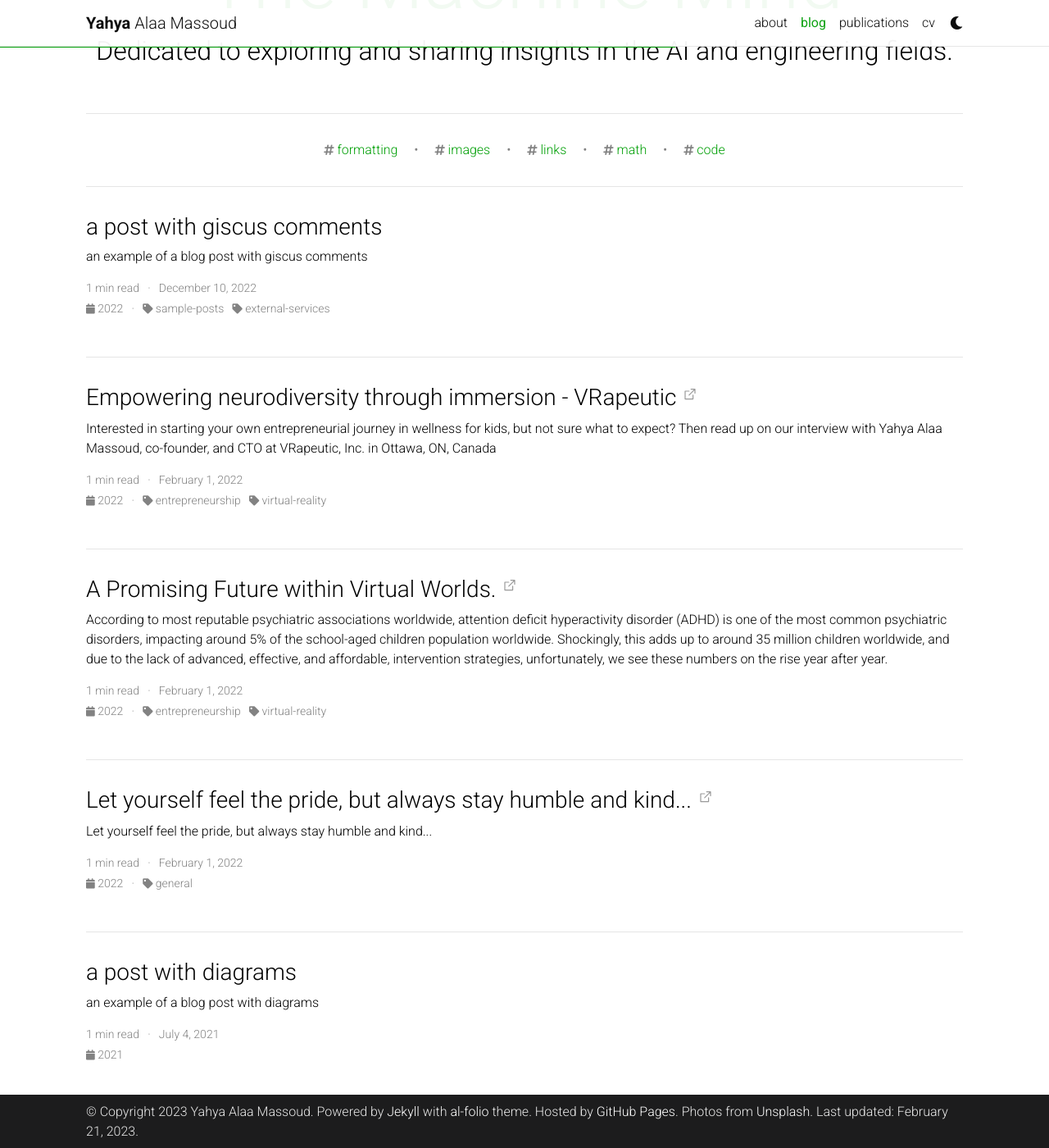
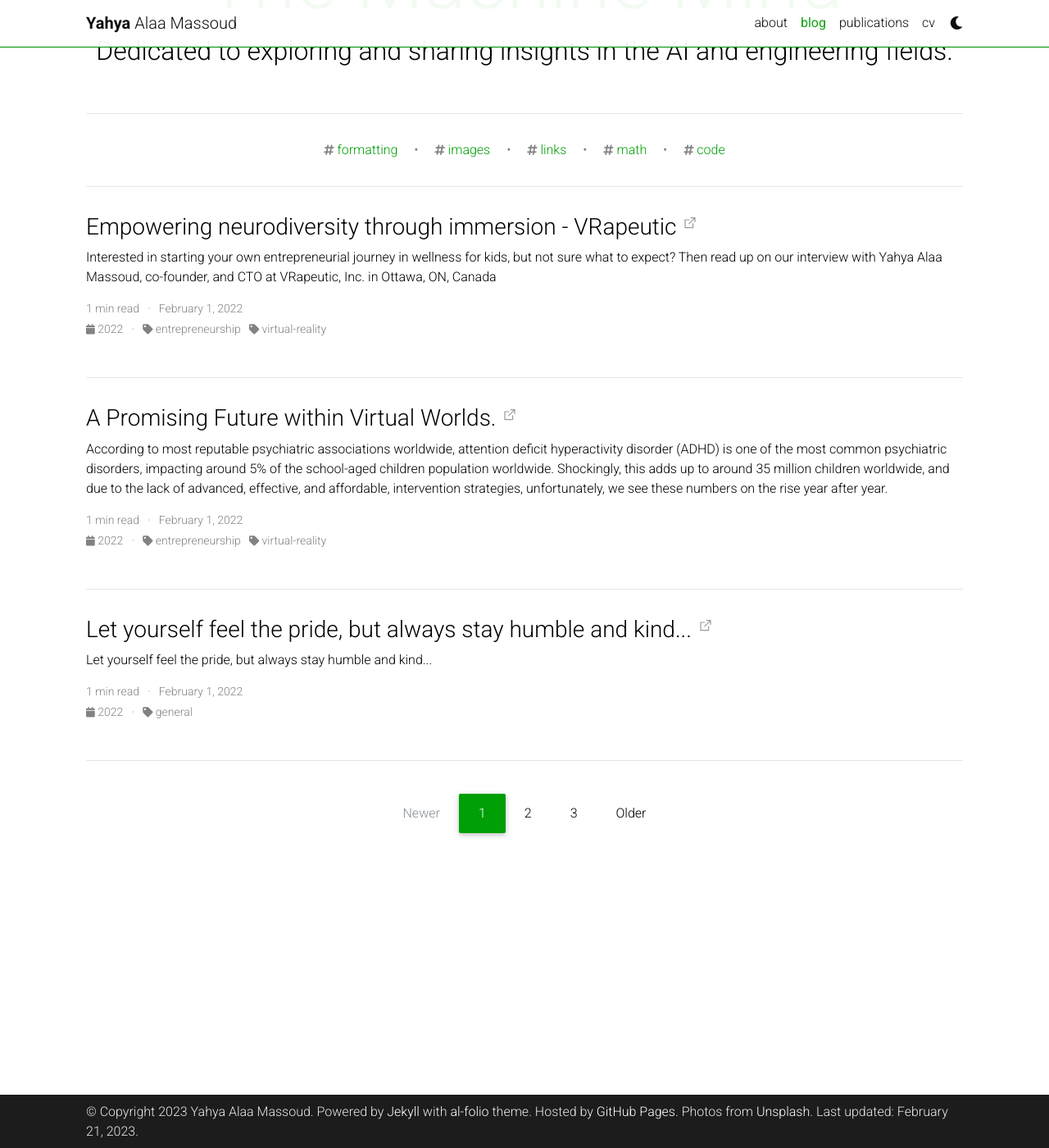
Before and after one commit to YahyaAlaaMassoud/YahyaAlaaMassoud.github.io, a Jekyll site: the page built from blog/index.html, in a window 1280 px wide and 1400 px high, scrolled down 217 px. Shown: the whole window at 82% size. Built offline with Jekyll 4.4.1, drawn with Linux system fonts in a browser that asks for light colours; the list of posts is cut into pages by our own code; comment, search, counter and statistics services are not loaded; a style sheet for code colours, icons or effects is not loaded.

Commit message:
show only displayable posts

```diff
--- a/blog/index.html
+++ b/blog/index.html
@@ -47,6 +47,7 @@
     {% assign tags = post.tags | join: "" %}
     {% assign categories = post.categories | join: "" %}
 
+    {% if post.display == true %}
     <li>
       <h3>
         {% if post.redirect == blank %}
@@ -91,6 +92,7 @@
           {% endif %}
     </p>
     </li>
+    {% endif %}
 
     {% endfor %}
   </ul>
```
